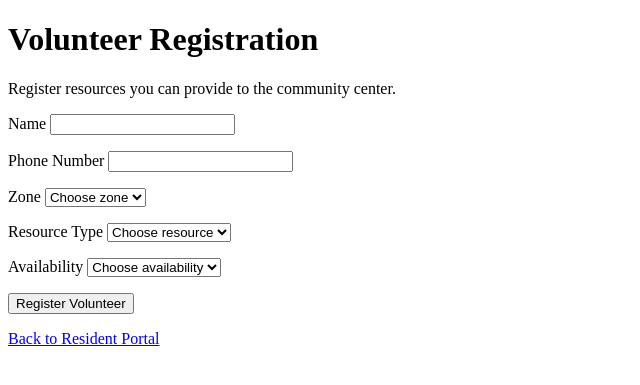
After one commit to JackWang2008-eng/Genius_Project, a Flask app: page /volunteer in a window 1280 px wide. The commit adds this page. Shown: the top 385 px of the page, without its empty margins (0-640 px from the left). Run offline with Flask 3, Linux system fonts and the light colour scheme.

Commit message:
volunteer

```diff
--- a/app.py
+++ b/app.py
@@ -1,6 +1,6 @@
 from flask import Flask, render_template, request, redirect, url_for, session
 from scoring import calculate_triage_score
-from database import init_db, add_request
+from database import init_db, add_request, get_all_requests, add_volunteer, get_all_volunteers
 
 app = Flask(__name__)
 init_db()
@@ -104,7 +104,34 @@ def community():
         current_disaster["disaster_type"] = disaster_type
         current_disaster["stage"] = stage
 
-    return render_template("community.html", current_disaster=current_disaster)
+    requests = get_all_requests()
+    volunteers = get_all_volunteers()
+
+    return render_template("community.html", current_disaster=current_disaster, requests=requests, volunteers=volunteers)
+
+@app.route("/volunteer", methods=["GET", "POST"])
+def volunteer():
+    submitted_volunteer = None
+
+    if request.method == "POST":
+        volunteer_name = request.form.get("volunteer_name")
+        phone_number = request.form.get("phone_number")
+        zone = request.form.get("zone")
+        resource_type = request.form.get("resource_type")
+        availability = request.form.get("availability")
+
+        submitted_volunteer = {
+            "volunteer_name": volunteer_name,
+            "phone_number": phone_number,
+            "zone": zone,
+            "resource_type": resource_type,
+            "availability": availability
+        }
+
+        add_volunteer(submitted_volunteer)
+
+    return render_template("volunteer.html", submitted_volunteer=submitted_volunteer)
+
 
 if __name__ == "__main__":
     app.run(debug=True)
--- a/database.py
+++ b/database.py
@@ -72,6 +72,21 @@ def add_request(request_data):
         request_data['priority_score'],
         ', '.join(request_data.get('triage_reasons', []))
     ))
+
+        # Create volunteers table
+    cursor.execute('''
+        CREATE TABLE IF NOT EXISTS volunteers (
+            id INTEGER PRIMARY KEY AUTOINCREMENT,
+            volunteer_name TEXT NOT NULL,
+            phone_number TEXT NOT NULL,
+            zone TEXT NOT NULL,
+            resource_type TEXT NOT NULL,
+            availability TEXT NOT NULL,
+            status TEXT DEFAULT 'Available',
+            timestamp DATETIME DEFAULT CURRENT_TIMESTAMP
+        )
+    ''')
+
     conn.commit()
     conn.close()
 
@@ -82,3 +97,43 @@ def get_all_requests():
     requests = cursor.fetchall()
     conn.close()
     return requests
+
+def add_volunteer(volunteer_data):
+    conn = get_db()
+    cursor = conn.cursor()
+
+    cursor.execute('''
+        INSERT INTO volunteers (
+            volunteer_name,
+            phone_number,
+            zone,
+            resource_type,
+            availability
+        ) VALUES (?, ?, ?, ?, ?)
+    ''',
+    (
+        volunteer_data['volunteer_name'],
+        volunteer_data['phone_number'],
+        volunteer_data['zone'],
+        volunteer_data['resource_type'],
+        volunteer_data['availability']
+    ))
+
+    conn.commit()
+    conn.close()
+
+def get_all_volunteers():
+    conn = get_db()
+    cursor = conn.cursor()
+
+    cursor.execute('''
+        SELECT *
+        FROM volunteers
+        ORDER BY timestamp DESC
+    ''')
+
+    volunteers = cursor.fetchall()
+
+    conn.close()
+
+    return volunteers
--- /dev/null
+++ b/templates/volunteer.html
@@ -0,0 +1,75 @@
+<!DOCTYPE html>
+<html>
+<head>
+    <title>Volunteer - SafeHarbor Lite</title>
+</head>
+<body>
+    <h1>Volunteer Registration</h1>
+
+    <p>
+        Register resources you can provide to the community center.
+    </p>
+
+    <form method="POST">
+        <p>
+            <label for="volunteer_name">Name</label>
+            <input id="volunteer_name" name="volunteer_name" required>
+        </p>
+
+        <p>
+            <label for="phone_number">Phone Number</label>
+            <input id="phone_number" name="phone_number" required>
+        </p>
+
+        <p>
+            <label for="zone">Zone</label>
+            <select id="zone" name="zone" required>
+                <option value="">Choose zone</option>
+                <option value="Zone A">Zone A</option>
+                <option value="Zone B">Zone B</option>
+                <option value="Zone C">Zone C</option>
+            </select>
+        </p>
+
+        <p>
+            <label for="resource_type">Resource Type</label>
+            <select id="resource_type" name="resource_type" required>
+                <option value="">Choose resource</option>
+                <option value="Transportation">Transportation</option>
+                <option value="First Aid">First Aid</option>
+                <option value="Water">Water</option>
+                <option value="Food">Food</option>
+                <option value="Shelter Space">Shelter Space</option>
+                <option value="Power Charging">Power Charging</option>
+                <option value="Wellness Check">Wellness Check</option>
+            </select>
+        </p>
+
+        <p>
+            <label for="availability">Availability</label>
+            <select id="availability" name="availability" required>
+                <option value="">Choose availability</option>
+                <option value="Now">Now</option>
+                <option value="Today">Today</option>
+                <option value="Tomorrow">Tomorrow</option>
+            </select>
+        </p>
+
+        <button type="submit">Register Volunteer</button>
+    </form>
+
+    {% if submitted_volunteer %}
+        <h2>Volunteer Registered</h2>
+
+        <p>Name: {{ submitted_volunteer.volunteer_name }}</p>
+        <p>Phone: {{ submitted_volunteer.phone_number }}</p>
+        <p>Zone: {{ submitted_volunteer.zone }}</p>
+        <p>Resource: {{ submitted_volunteer.resource_type }}</p>
+        <p>Availability: {{ submitted_volunteer.availability }}</p>
+    {% endif %}
+
+    <p>
+        <a href="/resident">Back to Resident Portal</a>
+    </p>
+</body>
+</html>
```
Also changed, not shown: templates/community.html (+20 -0 lines).
